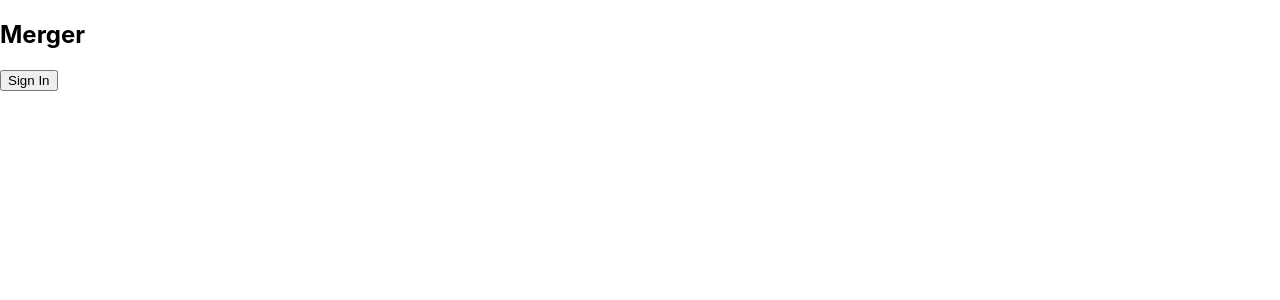
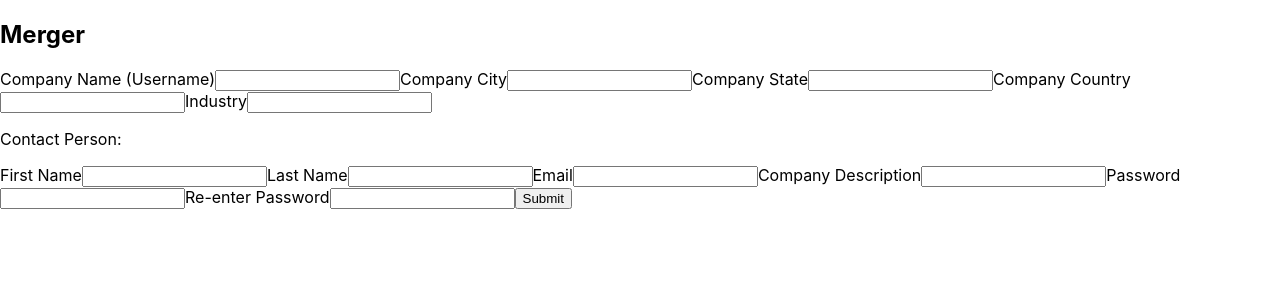
Before and after one commit to jao05/merger-client, a React (Create React App) app: page /signUp in a window 1280 px wide. Shown: the top 300 px of the page. Built offline with nearby package versions, Linux system fonts and the light colour scheme; no server answers.

Commit message:
Build out signUp page wireFrame

```diff
--- a/src/App.js
+++ b/src/App.js
@@ -9,6 +9,7 @@ import AcquisitionPage from './components/acquisitionPage';
 import SellPage from './components/sellPage';
 import ExpertPage from './components/expertPage';
 import SignIn from './components/signIn';
+import SignUp from './components/signUp';
 import {BrowserRouter as Router, Route, Link} from 'react-router-dom';
 
 class App extends Component {
@@ -18,13 +19,14 @@ class App extends Component {
       	<div className="app">
         	<NavBar />
         	<main>
-            <Route exact path="/" component={HomePage}/>
+            <Route exact path="/" component={LandingPage}/>
             <Route exact path="/home" component={HomePage}/>
         		<Route exact path="/merger" component={MergerPage}/>
         		<Route exact path="/acquisition" component={AcquisitionPage}/>
         		<Route exact path="/sell" component={SellPage}/>
         		<Route exact path="/expert" component={ExpertPage}/>
             <Route exact path="/signIn" component={SignIn}/>
+            <Route exact path="/signUp" component={SignUp}/>
         	</main>
       	</div>
       </Router>
--- a/src/components/landingPage.js
+++ b/src/components/landingPage.js
@@ -1,13 +1,21 @@
+// This is the first page the user sees and gives the user the option to sign-in or sign-up
+
 import React from 'react';
 import {connect} from 'react-redux';
 import store from '../store';
+import {BrowserRouter as Router, Route, Link} from 'react-router-dom';
 
 export default function LandingPage(props) {
 
     return (
       <div>
-        <button>Sign In</button>
-        <button>Sign Up</button>
+        <p>
+        	Welcome to Merger where small business owners who are fed up with being small
+        	connect with each other to build larger, stronger organizations.
+        </p>
+
+        <Link to="/signIn"><button>Sign In</button></Link>
+        <Link to="/signUp"><button>Sign Up</button></Link>
       </div>
     );
 }
--- a/src/components/navBar.js
+++ b/src/components/navBar.js
@@ -19,15 +19,11 @@ export function NavBar(props) {
       );
     }
     else {
-
       return (
-
         <nav role="navigation">
           <header>
             <h1>Merger</h1>
           </header>
-
-          <Link to="/signIn"><button>Sign In</button></Link>
         </nav>
       );
     }
--- a/src/components/signIn.js
+++ b/src/components/signIn.js
@@ -1,3 +1,6 @@
+// The user is directed to this component if they select to 'sign-in' on the landingPage
+// After signing-in, the user is directed to the homePage
+
 import React from 'react';
 import {connect} from 'react-redux';
 import store from '../store';
@@ -6,7 +9,7 @@ export default function SignIn(props) {
 
     return (
       <div>
-        <label>Username</label>
+        <label>Company Name</label>
         <input/>
 
         <label type='password'>Password</label>
--- /dev/null
+++ b/src/components/signUp.js
@@ -0,0 +1,49 @@
+// The user is directed to this component if they select to 'sign-up' on the landingPage
+// After signing-up, the user is directed to the homePage
+
+import React from 'react';
+import {connect} from 'react-redux';
+import store from '../store';
+
+export default function SignUp(props) {
+
+    return (
+      <div>
+        <label>Company Name (Username)</label>
+        <input/>
+
+        <label>Company City</label>
+        <input/>
+
+        <label>Company State</label>
+        <input/>
+
+        <label>Company Country</label>
+        <input/>
+
+        <label>Industry</label>
+        <input/>
+
+        <p>Contact Person:</p>
+        <label>First Name</label>
+        <input/>
+
+        <label>Last Name</label>
+        <input/>
+
+        <label>Email</label>
+        <input/>
+
+        <label>Company Description</label>
+        <input/>
+
+        <label type='password'>Password</label>
+        <input/>
+
+        <label type='password'>Re-enter Password</label>
+        <input/>
+
+        <button type='Submit'>Submit</button>
+      </div>
+    );
+}
```
